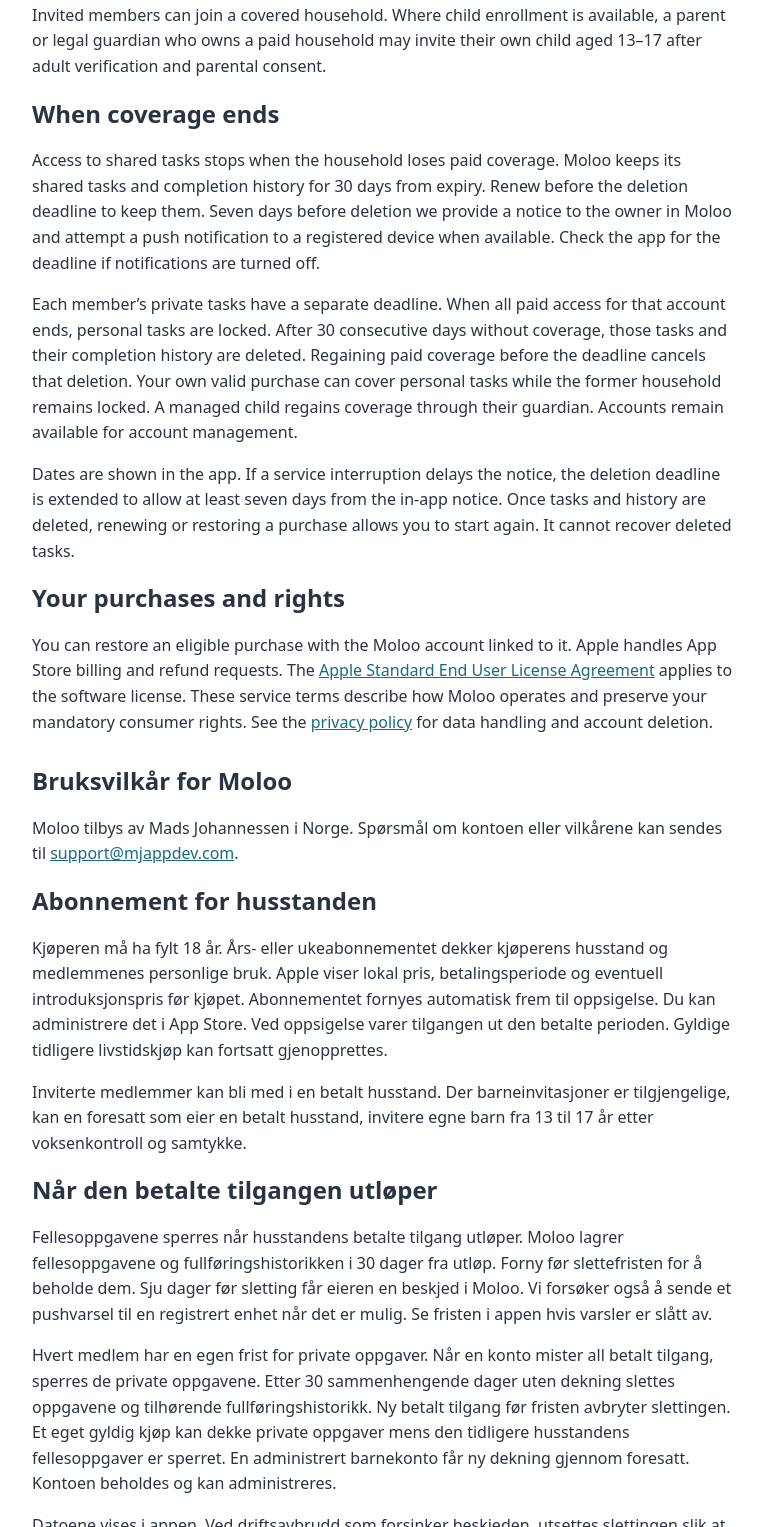
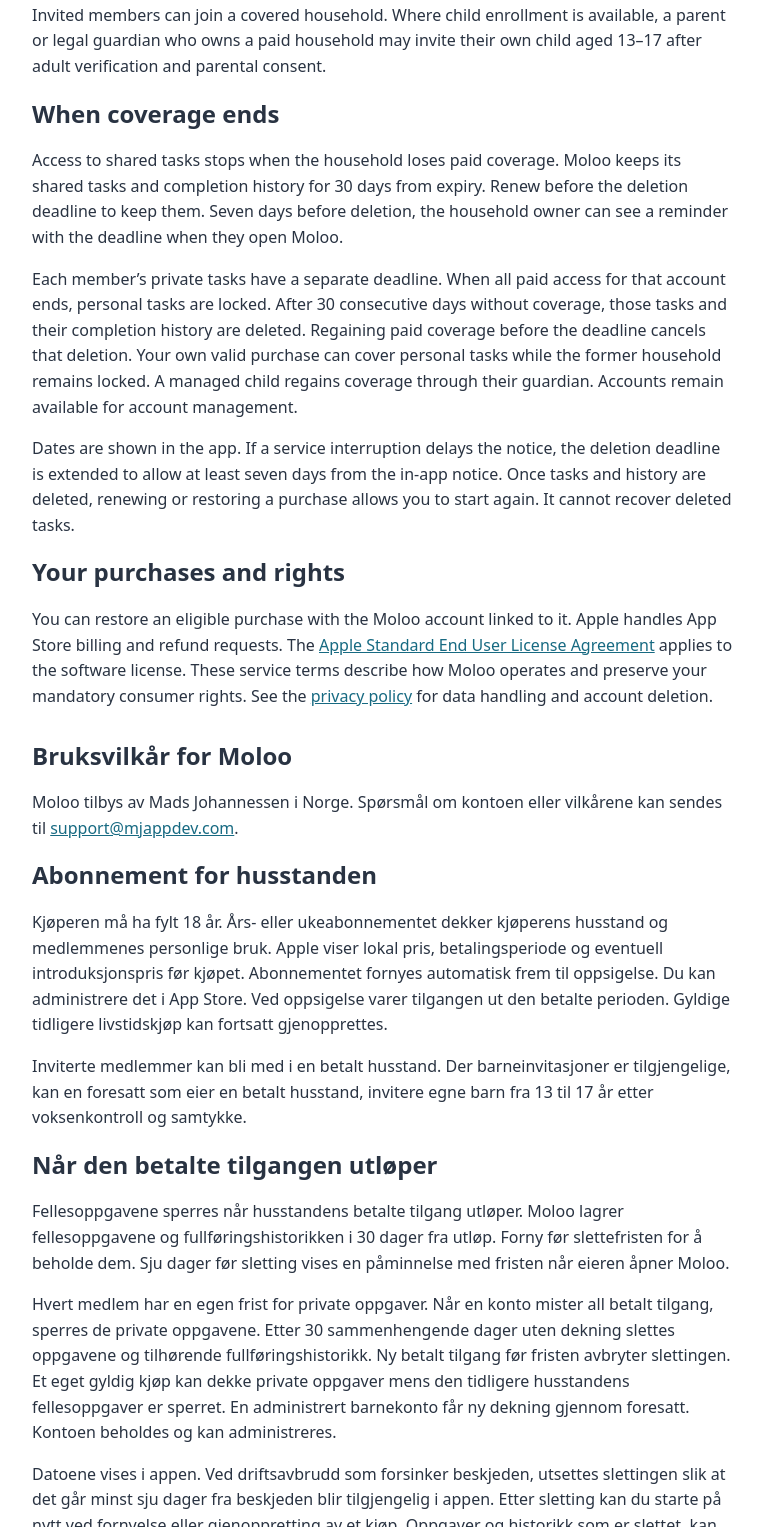
Before and after one commit to madsjohannessen03-coder/moloo, a plain HTML site: page terms.html in a window 1280 px wide. Shown: the part 388-1915 px from the top of the page, without its empty margins (256-1019 px from the left). Drawn offline with Linux system fonts and the light colour scheme.

Commit message:
Describe the in-app deletion reminder in Moloo terms

```diff
--- a/terms.html
+++ b/terms.html
@@ -9,7 +9,7 @@
 <p>Purchasers must be at least 18. An annual or weekly subscription covers the purchaser’s household and members’ personal use. Apple displays the local price, billing period and any introductory price before purchase. The subscription renews automatically until cancelled. Manage it in your App Store subscription settings. Cancellation takes effect when paid coverage ends. Eligible previous lifetime purchases remain restorable.</p>
 <p>Invited members can join a covered household. Where child enrollment is available, a parent or legal guardian who owns a paid household may invite their own child aged 13–17 after adult verification and parental consent.</p>
 <h2>When coverage ends</h2>
-<p>Access to shared tasks stops when the household loses paid coverage. Moloo keeps its shared tasks and completion history for 30 days from expiry. Renew before the deletion deadline to keep them. Seven days before deletion we provide a notice to the owner in Moloo and attempt a push notification to a registered device when available. Check the app for the deadline if notifications are turned off.</p>
+<p>Access to shared tasks stops when the household loses paid coverage. Moloo keeps its shared tasks and completion history for 30 days from expiry. Renew before the deletion deadline to keep them. Seven days before deletion, the household owner can see a reminder with the deadline when they open Moloo.</p>
 <p>Each member’s private tasks have a separate deadline. When all paid access for that account ends, personal tasks are locked. After 30 consecutive days without coverage, those tasks and their completion history are deleted. Regaining paid coverage before the deadline cancels that deletion. Your own valid purchase can cover personal tasks while the former household remains locked. A managed child regains coverage through their guardian. Accounts remain available for account management.</p>
 <p>Dates are shown in the app. If a service interruption delays the notice, the deletion deadline is extended to allow at least seven days from the in-app notice. Once tasks and history are deleted, renewing or restoring a purchase allows you to start again. It cannot recover deleted tasks.</p>
 <h2>Your purchases and rights</h2>
@@ -20,7 +20,7 @@
 <p>Kjøperen må ha fylt 18 år. Års- eller ukeabonnementet dekker kjøperens husstand og medlemmenes personlige bruk. Apple viser lokal pris, betalingsperiode og eventuell introduksjonspris før kjøpet. Abonnementet fornyes automatisk frem til oppsigelse. Du kan administrere det i App Store. Ved oppsigelse varer tilgangen ut den betalte perioden. Gyldige tidligere livstidskjøp kan fortsatt gjenopprettes.</p>
 <p>Inviterte medlemmer kan bli med i en betalt husstand. Der barneinvitasjoner er tilgjengelige, kan en foresatt som eier en betalt husstand, invitere egne barn fra 13 til 17 år etter voksenkontroll og samtykke.</p>
 <h2>Når den betalte tilgangen utløper</h2>
-<p>Fellesoppgavene sperres når husstandens betalte tilgang utløper. Moloo lagrer fellesoppgavene og fullføringshistorikken i 30 dager fra utløp. Forny før slettefristen for å beholde dem. Sju dager før sletting får eieren en beskjed i Moloo. Vi forsøker også å sende et pushvarsel til en registrert enhet når det er mulig. Se fristen i appen hvis varsler er slått av.</p>
+<p>Fellesoppgavene sperres når husstandens betalte tilgang utløper. Moloo lagrer fellesoppgavene og fullføringshistorikken i 30 dager fra utløp. Forny før slettefristen for å beholde dem. Sju dager før sletting vises en påminnelse med fristen når eieren åpner Moloo.</p>
 <p>Hvert medlem har en egen frist for private oppgaver. Når en konto mister all betalt tilgang, sperres de private oppgavene. Etter 30 sammenhengende dager uten dekning slettes oppgavene og tilhørende fullføringshistorikk. Ny betalt tilgang før fristen avbryter slettingen. Et eget gyldig kjøp kan dekke private oppgaver mens den tidligere husstandens fellesoppgaver er sperret. En administrert barnekonto får ny dekning gjennom foresatt. Kontoen beholdes og kan administreres.</p>
 <p>Datoene vises i appen. Ved driftsavbrudd som forsinker beskjeden, utsettes slettingen slik at det går minst sju dager fra beskjeden blir tilgjengelig i appen. Etter sletting kan du starte på nytt ved fornyelse eller gjenoppretting av et kjøp. Oppgaver og historikk som er slettet, kan ikke hentes tilbake.</p>
 <h2>Kjøp og rettigheter</h2>
```
